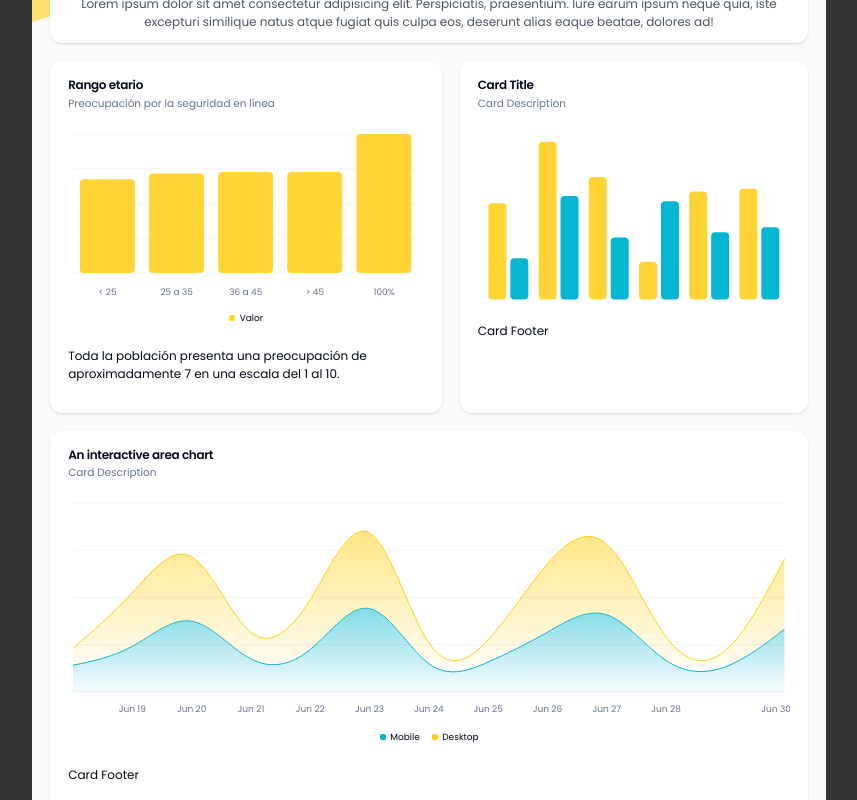
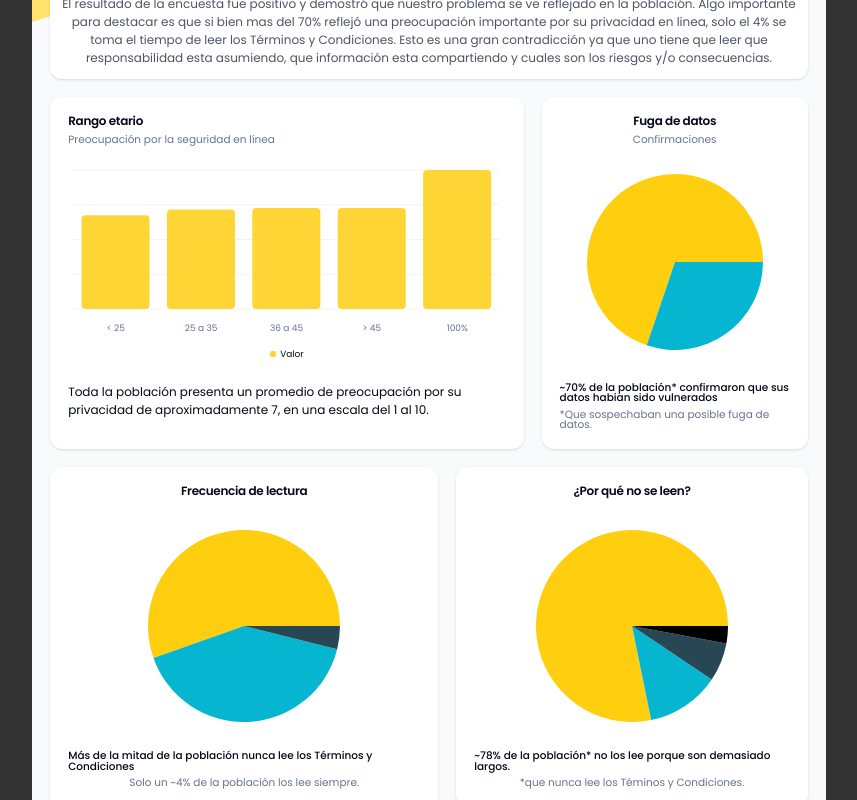
Before and after one commit to matiasalbarenque/seminario-web-pdf, a React (Vite) app: page / in a window 1280 px wide. Shown: the part 4660-5460 px from the top of the page, without its empty margins (211-1068 px from the left). Built offline with nearby package versions, Linux system fonts and the light colour scheme.

Commit message:
3 graficos de torta, fuga de datos, frecuencia de lectura, porque no

```diff
--- a/src/pages/PageSurveys.tsx
+++ b/src/pages/PageSurveys.tsx
@@ -11,7 +11,7 @@ import {
   ChartTooltip,
   ChartTooltipContent,
 } from '@/components/ui/chart';
-import { Bar, BarChart, Area, AreaChart, CartesianGrid, XAxis } from 'recharts';
+import {Bar, BarChart, Area, AreaChart, CartesianGrid, XAxis, Pie, PieChart} from 'recharts';
 
 const CardChartSurvey1 = () => {
   const chartConfig = {
@@ -46,7 +46,7 @@ const CardChartSurvey1 = () => {
         </ChartContainer>
       </CardContent>
       <CardFooter>
-        <p>Toda la población presenta una preocupación de aproximadamente 7 en una escala del 1 al 10. </p>
+        <p>Toda la población presenta un promedio de preocupación por su privacidad de aproximadamente 7, en una escala del 1 al 10. </p>
       </CardFooter>
     </Card>
   );
@@ -90,6 +90,171 @@ const CardChartSurvey2 = () => {
         <p>Card Footer</p>
       </CardFooter>
     </Card>
+  );
+};
+
+const CardChartSurvey4 = () => {
+  const chartData = [
+    { browser: "chrome", vulnerados: 69.8, fill: "var(--color-chrome)" },
+    { browser: "safari", vulnerados: 30.2, fill: "var(--color-safari)" },
+  ]
+
+  const chartConfig = {
+    vulnerados: {
+      label: "vulnerados",
+    },
+    chrome: {
+      label: "Si",
+      color: "hsl(var(--chart-1))",
+    },
+    safari: {
+      label: "No",
+      color: "hsl(var(--chart-2))",
+    },
+  } satisfies ChartConfig
+  return (
+      <Card className="flex flex-col">
+        <CardHeader className="items-center pb-0">
+          <CardTitle>Fuga de datos</CardTitle>
+          <CardDescription>Confirmaciones</CardDescription>
+        </CardHeader>
+        <CardContent className="flex-1 pb-0">
+          <ChartContainer
+              config={chartConfig}
+              className="mx-auto aspect-square max-h-[250px]"
+          >
+            <PieChart>
+              <ChartTooltip
+                  cursor={false}
+                  content={<ChartTooltipContent hideLabel />}
+              />
+              <Pie data={chartData} dataKey="vulnerados" nameKey="browser" />
+            </PieChart>
+          </ChartContainer>
+        </CardContent>
+        <CardFooter className="flex-col gap-2 text-sm">
+          <div className="flex items-center gap-2 font-medium leading-none">
+            ~70% de la población* confirmaron que sus datos habian sido vulnerados
+          </div>
+          <div className="leading-none text-muted-foreground">
+            *Que sospechaban una posible fuga de datos.
+          </div>
+        </CardFooter>
+      </Card>
+  );
+};
+
+const CardChartSurvey5 = () => {
+  const chartData = [
+    { browser: "chrome", vulnerados: 55.4, fill: "var(--color-chrome)" },
+    { browser: "safari", vulnerados: 40.7, fill: "var(--color-safari)" },
+    { browser: "edge", vulnerados: 3.9, fill: "var(--color-edge)" },
+  ]
+
+  const chartConfig = {
+    vulnerados: {
+      label: "vulnerados",
+    },
+    chrome: {
+      label: "Nunca",
+      color: "hsl(var(--chart-1))",
+    },
+    safari: {
+      label: "A veces",
+      color: "hsl(var(--chart-2))",
+    },
+    edge: {
+      label: "Siempre",
+      color: "hsl(var(--chart-3))",
+    },
+  } satisfies ChartConfig
+  return (
+      <Card className="flex flex-col">
+        <CardHeader className="items-center pb-0">
+          <CardTitle>Frecuencia de lectura</CardTitle>
+          <CardDescription></CardDescription>
+        </CardHeader>
+        <CardContent className="flex-1 pb-0">
+          <ChartContainer
+              config={chartConfig}
+              className="mx-auto aspect-square max-h-[250px]"
+          >
+            <PieChart>
+              <ChartTooltip
+                  cursor={false}
+                  content={<ChartTooltipContent hideLabel />}
+              />
+              <Pie data={chartData} dataKey="vulnerados" nameKey="browser" />
+            </PieChart>
+          </ChartContainer>
+        </CardContent>
+        <CardFooter className="flex-col gap-2 text-sm">
+          <div className="flex items-center gap-2 font-medium leading-none">
+            Más de la mitad de la población nunca lee los Términos y Condiciones
+          </div>
+          <div className="leading-none text-muted-foreground">
+            Solo un ~4% de la población los lee siempre.
+          </div>
+        </CardFooter>
+      </Card>
+  );
+};
+
+const CardChartSurvey6 = () => {
+  const chartData = [
+    { respuesta: "Son demasiado largos", porcentaje: 78.2, fill: "var(--color-chrome)" },
+    { respuesta: "Confío en la empresa, no me importa", porcentaje: 12.4, fill: "var(--color-safari)" },
+    { respuesta: "Te resulta difícil de comprender", porcentaje: 6.5, fill: "var(--color-edge)" },
+    { respuesta: "Otros", porcentaje: 2.9, fill: "var(--color-otros)" },
+  ]
+
+  const chartConfig = {
+    chrome: {
+      label: "Si",
+      color: "hsl(var(--chart-1))",
+    },
+    safari: {
+      label: "No",
+      color: "hsl(var(--chart-2))",
+    },
+    edge: {
+      label: "No",
+      color: "hsl(var(--chart-3))",
+    },
+    otros: {
+      label: "No",
+      color: "hsl(var(--chart-6))",
+    },
+  } satisfies ChartConfig
+  return (
+      <Card className="flex flex-col">
+        <CardHeader className="items-center pb-0">
+          <CardTitle>¿Por qué no se leen?</CardTitle>
+          <CardDescription></CardDescription>
+        </CardHeader>
+        <CardContent className="flex-1 pb-0">
+          <ChartContainer
+              config={chartConfig}
+              className="mx-auto aspect-square max-h-[250px]"
+          >
+            <PieChart>
+              <ChartTooltip
+                  cursor={false}
+                  content={<ChartTooltipContent hideLabel />}
+              />
+              <Pie data={chartData} dataKey="porcentaje" nameKey="respuesta" />
+            </PieChart>
+          </ChartContainer>
+        </CardContent>
+        <CardFooter className="flex-col gap-2 text-sm">
+          <div className="flex items-center gap-2 font-medium leading-none">
+            ~78% de la población* no los lee porque son demasiado largos.
+          </div>
+          <div className="leading-none text-muted-foreground">
+            *que nunca lee los Téminos y Condiciones.
+          </div>
+        </CardFooter>
+      </Card>
   );
 };
 
@@ -284,14 +449,19 @@ export const PageSurveys = () => {
       <div className="w-full mb-6 text-center">
         <PageTitle text="Encuestas" />
         <div className="p-4 bg-white rounded-2xl shadow text-gray-600">
-          Lorem ipsum dolor sit amet consectetur adipisicing elit. Perspiciatis, praesentium. Iure earum ipsum neque
-          quia, iste excepturi similique natus atque fugiat quis culpa eos, deserunt alias eaque beatae, dolores ad!
+          El resultado de la encuesta fue positivo y demostró que nuestro problema se ve reflejado en la población.
+          Algo importante para destacar es que si bien mas del 70% reflejó una preocupación importante por su privacidad en linea, solo el 4% se toma el tiempo de leer los Términos y Condiciones.
+          Esto es una gran contradicción ya que uno tiene que leer que responsabilidad esta asumiendo, que información esta compartiendo y cuales son los riesgos y/o consecuencias.
         </div>
       </div>
       <div className="flex flex-col gap-6">
         <div className="flex gap-6">
           <CardChartSurvey1 />
-          <CardChartSurvey2 />
+          <CardChartSurvey4 />
+        </div>
+        <div className="flex gap-6">
+          <CardChartSurvey5 />
+          <CardChartSurvey6 />
         </div>
         <CardChartSurvey3 />
       </div>
```
